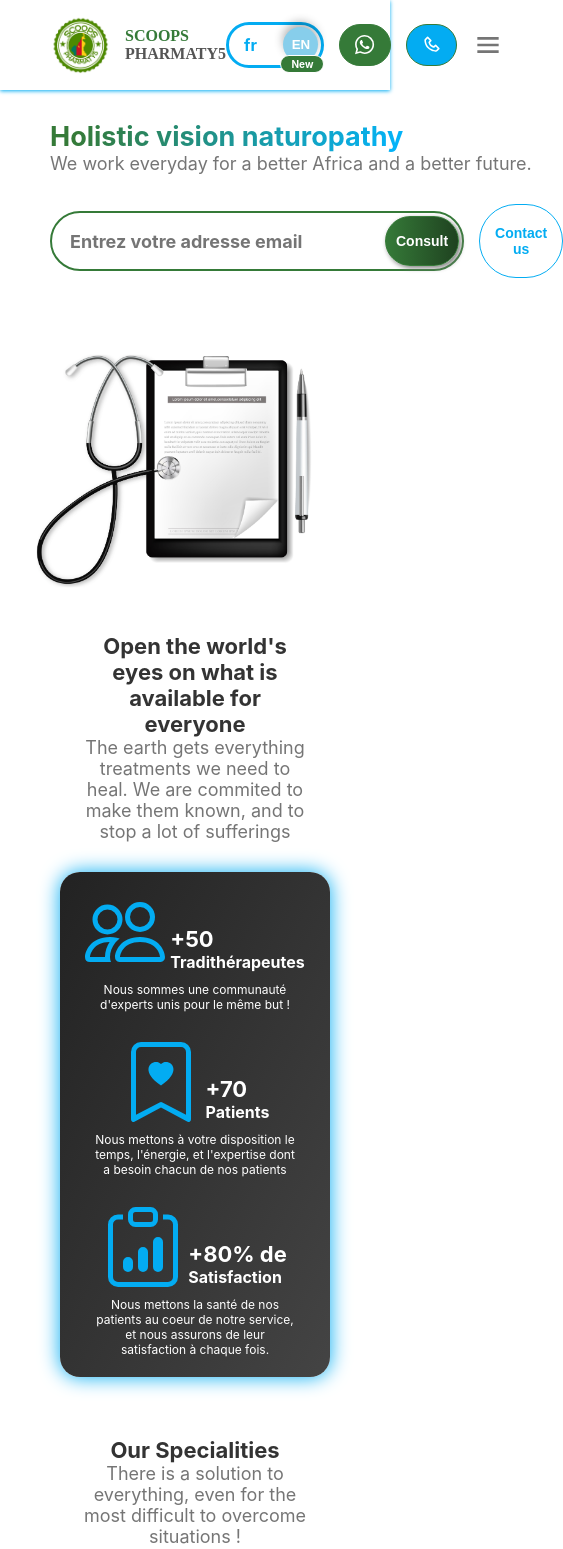
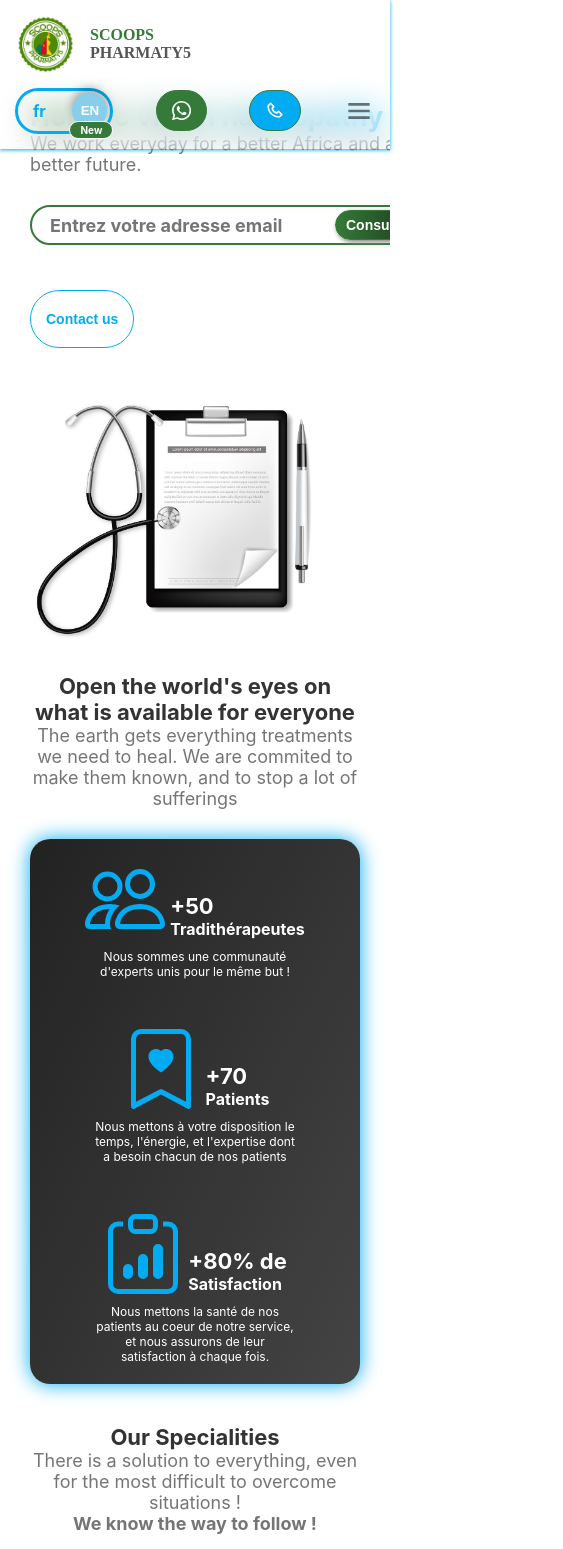
Before and after one commit to the-prince237/scoops-pharmaty5, a React (Create React App) app: page / in a window 390 px wide. Shown: the top 1549 px of the page, 563 px wide, since content can reach past the window. Built offline with nearby package versions, Linux system fonts and the light colour scheme.

Commit message:
Quick Commit : probably not important change

```diff
--- a/src/App.css
+++ b/src/App.css
@@ -1,6 +1,8 @@
 .App {
-  width: 100%;
+  width: 100vw;
+  min-width: 100vw;
   display: flex;
   flex-direction: column;
   position: relative;
+  overflow: hidden;
 }
--- a/src/components/Product/style.js
+++ b/src/components/Product/style.js
@@ -9,8 +9,9 @@ export const ProductWrapper = styled.div`
   position: relative;
   border-bottom: green solid 3px;
   color: white;
+  max-width: 80%;
   @media screen and (max-width: 500px){
-    width: 300px;
+    padding: 10px 15px;
   }
 `
 
--- a/src/containers/Footer/Footer.css
+++ b/src/containers/Footer/Footer.css
@@ -142,3 +142,32 @@ footer input:focus{
 footer button:hover{
   box-shadow: 5px 5px 100px #222;
 }
+
+@media screen and (max-width: 550px) {
+  footer {
+    padding: 30px 0;
+    flex-direction: column;
+    align-items: center;
+  }
+
+  footer section:first-child{
+    margin-left: 0;
+  }
+
+  footer section:last-child{
+    margin-right: 0;
+  }
+
+  footer section {
+    flex-direction: column;
+    display: flex;
+    text-align: center;
+    align-items: center;
+  }
+
+  footer section nav, footer section ul, footer  section form{
+    display: flex;
+    flex-direction: column;
+  }
+
+}
--- a/src/containers/Header/Header.css
+++ b/src/containers/Header/Header.css
@@ -12,6 +12,7 @@ header{
   background-color: rgba(250, 250, 250, 0.1);
   backdrop-filter: blur(15px);
   z-index: 99999999;
+  flex-wrap: wrap;
 }
 
 header .logo{
@@ -267,3 +268,23 @@ header .logo img{
     background-color: var(--color-main);
   }
 }
+
+@media screen and (max-width: 550px) {
+  header{
+    flex-direction: column;
+    justify-content: start;
+    align-items: flex-start;
+    padding-left: 15px;
+    gap: 15px;
+  }
+
+  header .logo{
+    margin-left: 0;
+  }
+
+  header .header-buttons{
+    display: flex;
+    width: calc(100% - 15px);
+    justify-content: space-between;
+  }
+}
--- a/src/containers/Hero/heroStyle.js
+++ b/src/containers/Hero/heroStyle.js
@@ -14,11 +14,19 @@ export const HeroWrapper = styled.section`
     text-align: left;
     margin: 50px;
     position: relative;
+    @media screen and (max-width: 550px){
+      margin: 30px;
+    }
   }
   .hero-buttons{
     display: flex;
     gap: 15px;
     align-items: center;
+    flex-wrap: wrap;
+    @media screen and (max-width: 800px){
+      flex-direction: column;
+      align-items: flex-start;
+    }
   }
   form{
     display: flex;
--- a/src/containers/Mission/missionStyle.js
+++ b/src/containers/Mission/missionStyle.js
@@ -20,4 +20,9 @@ export const Statistics = styled.div`
   flex-wrap: wrap;
   gap: 30px;
   overflow: hidden;
+  @media screen and (max-width: 700px){
+    flex-direction: column;
+    align-items: center;
+    gap: 50px;
+  }
 `
--- a/src/index.css
+++ b/src/index.css
@@ -23,6 +23,8 @@ body {
   margin: 0;
   padding: 0;
   transition: 600ms cubic-bezier(0.175, 0.885, 0.32, 1.275);
+  box-sizing: border-box;
+  scroll-behavior: smooth;
 }
 
 a{
@@ -198,6 +200,13 @@ header{
 }
 
 @media screen and (max-width: 700px){
+  .aside__margin{
+    margin: 0 50px;
+  }
+
+  .section__margin{
+    margin: 30px 50px;
+  }
   .title1{
     font-size: 30px;
     color: #333
@@ -213,6 +222,16 @@ header{
 
   .title4{
     font-size: 15px;
+  }
+}
+
+@media screen and (max-width: 550px){
+  .aside__margin{
+    margin: 0 30px;
+  }
+
+  .section__margin{
+    margin: 20px 30px;
   }
 }
 
```
